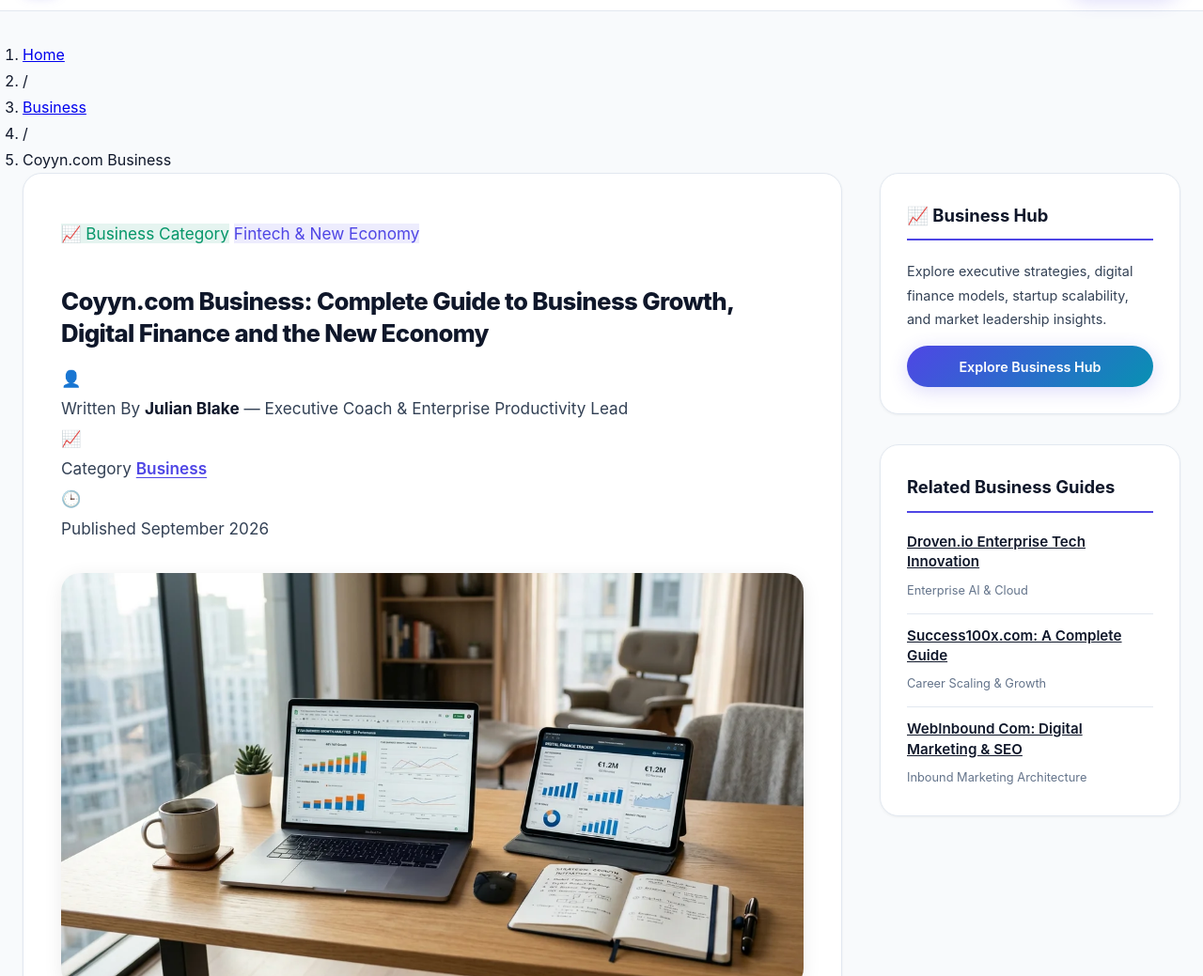
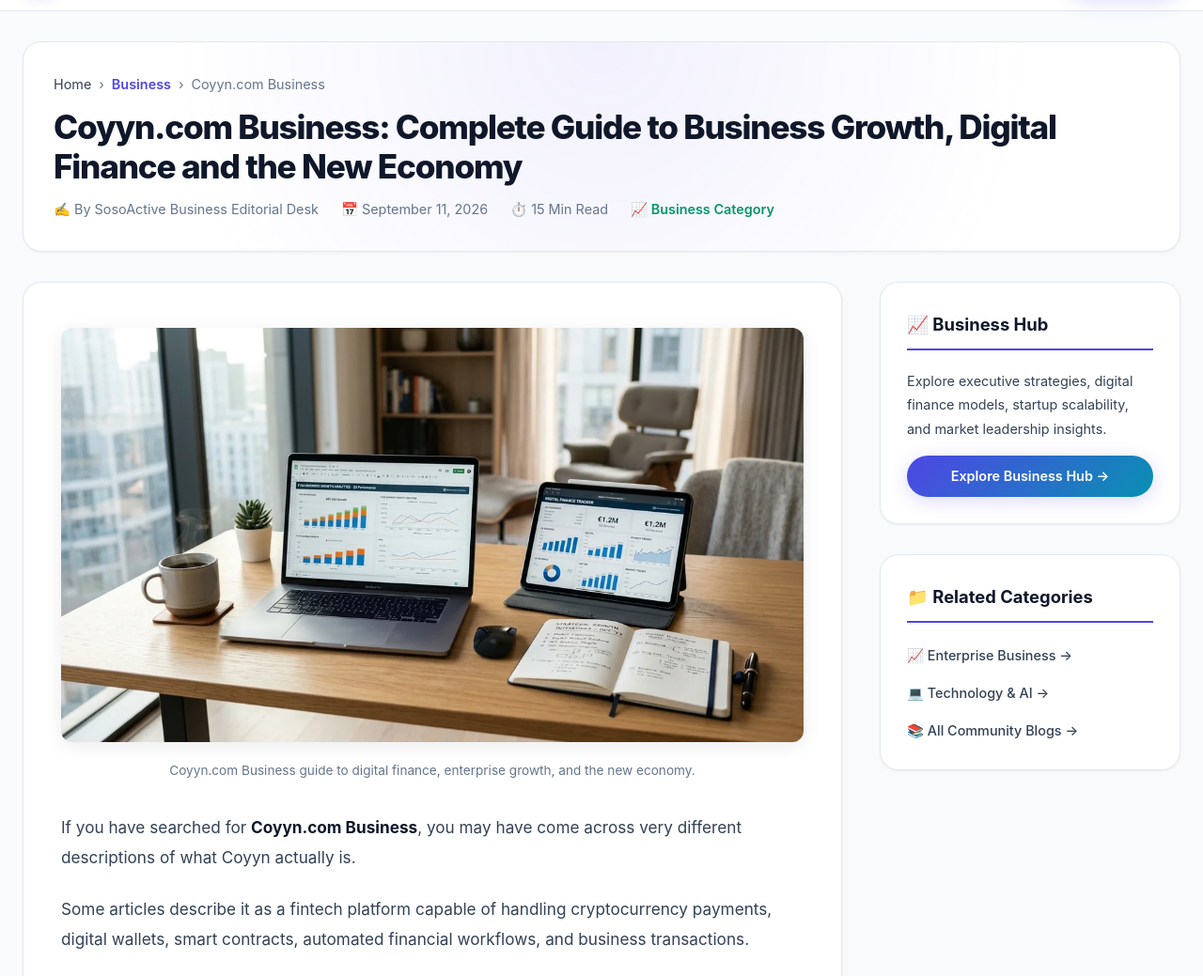
Before and after one commit to trendvibesite-oss/sosoactive, a plain HTML site: page coyyn-com-business.html in a window 1280 px wide. Shown: the part 61-1100 px from the top of the page at 94% size. Drawn offline with Linux system fonts and the light colour scheme.

Commit message:
Fix layout and styling for Coyyn.com Business article matching site design standard

```diff
--- a/coyyn-com-business.html
+++ b/coyyn-com-business.html
@@ -142,62 +142,40 @@
     </div>
   </header>
 
-  <!-- Main Container -->
+  <!-- Main Content Layout -->
   <div class="main-wrapper">
-    <div class="breadcrumb-container" aria-label="Breadcrumb">
-      <ol class="breadcrumb">
-        <li class="breadcrumb-item"><a href="/">Home</a></li>
-        <li class="breadcrumb-separator">/</li>
-        <li class="breadcrumb-item"><a href="/business">Business</a></li>
-        <li class="breadcrumb-separator">/</li>
-        <li class="breadcrumb-item active" aria-current="page">Coyyn.com Business</li>
-      </ol>
-    </div>
-
-    <!-- Article Layout -->
+
+    <!-- Category Breadcrumb Header -->
+    <section class="hero-section" style="padding: 2rem; margin-bottom: 2rem;">
+      <div style="display:flex; align-items:center; gap:0.5rem; font-size:0.9rem; color:var(--text-muted); margin-bottom:0.75rem;">
+        <a href="/" style="color:var(--text-secondary); text-decoration:none;">Home</a> &rsaquo;
+        <a href="/business" style="color:var(--accent-indigo); font-weight:600; text-decoration:none;">Business</a> &rsaquo;
+        <span>Coyyn.com Business</span>
+      </div>
+      <h1 class="hero-title" style="font-size: 2.2rem; margin-bottom: 0.75rem;">
+        Coyyn.com Business: Complete Guide to Business Growth, Digital Finance and the New Economy
+      </h1>
+      <div style="display:flex; gap:1.5rem; flex-wrap:wrap; font-size:0.9rem; color:var(--text-muted); margin-top:0.5rem;">
+        <span>✍️ By SosoActive Business Editorial Desk</span>
+        <span>📅 September 11, 2026</span>
+        <span>⏱️ 15 Min Read</span>
+        <span style="color:var(--accent-emerald); font-weight:600;">📈 Business Category</span>
+      </div>
+    </section>
+
+    <!-- Article Content Layout -->
     <div class="content-layout">
 
       <!-- Primary Article Content -->
       <main class="article-container">
 
         <article class="prose">
-          <header class="article-header">
-            <div class="badge-row">
-              <span class="badge" style="background: rgba(5, 150, 105, 0.1); color: var(--accent-emerald);">📈 Business Category</span>
-              <span class="badge" style="background: rgba(79, 70, 229, 0.1); color: var(--accent-indigo);">Fintech &amp; New Economy</span>
-            </div>
-
-            <h1 class="article-title">Coyyn.com Business: Complete Guide to Business Growth, Digital Finance and the New Economy</h1>
-
-            <div class="article-meta-modern">
-              <div class="meta-item">
-                <span class="meta-icon">👤</span>
-                <div class="meta-text">
-                  <span class="meta-label">Written By</span>
-                  <span class="meta-value"><strong>Julian Blake</strong> — Executive Coach &amp; Enterprise Productivity Lead</span>
-                </div>
-              </div>
-              <div class="meta-item">
-                <span class="meta-icon">📈</span>
-                <div class="meta-text">
-                  <span class="meta-label">Category</span>
-                  <span class="meta-value"><a href="/business">Business</a></span>
-                </div>
-              </div>
-              <div class="meta-item">
-                <span class="meta-icon">🕒</span>
-                <div class="meta-text">
-                  <span class="meta-label">Published</span>
-                  <span class="meta-value">September 2026</span>
-                </div>
-              </div>
-            </div>
-
-            <!-- Featured Hero Image -->
-            <div class="article-featured-image" style="margin: 2rem 0;">
-              <img src="/assets/images/coyyn-business-hero.webp" alt="Coyyn.com Business Guide to Digital Finance, Enterprise Growth and the New Economy" style="width: 100%; border-radius: var(--radius-lg); box-shadow: 0 4px 20px rgba(0,0,0,0.08);" fetchpriority="high">
-            </div>
-          </header>
+
+          <!-- Featured Hero Image -->
+          <figure style="margin: 0 0 2rem 0;">
+            <img src="/assets/images/coyyn-business-hero.webp" alt="Coyyn.com Business Guide to Digital Finance, Enterprise Growth and the New Economy" width="800" height="450" style="width: 100%; height: auto; border-radius: 12px; box-shadow: 0 4px 20px rgba(0,0,0,0.08);" loading="eager" decoding="async">
+            <figcaption style="margin-top: 0.5rem; font-size: 0.85rem; color: var(--text-muted); text-align: center;">Coyyn.com Business guide to digital finance, enterprise growth, and the new economy.</figcaption>
+          </figure>
 
           <p>
             If you have searched for <strong>Coyyn.com Business</strong>, you may have come across very different descriptions of what Coyyn actually is.
@@ -394,9 +372,10 @@
           </p>
 
           <!-- Inline Image 1 -->
-          <div style="margin: 2rem 0;">
-            <img src="/assets/images/coyyn-digital-finance.webp" alt="Digital Finance and Fintech Capital Analytics for Modern Enterprise Growth" style="width: 100%; border-radius: var(--radius-lg); box-shadow: 0 4px 15px rgba(0,0,0,0.06);" loading="lazy">
-          </div>
+          <figure style="margin: 2rem 0;">
+            <img src="/assets/images/coyyn-digital-finance.webp" alt="Digital Finance and Fintech Capital Analytics for Modern Enterprise Growth" width="800" height="450" style="width: 100%; height: auto; border-radius: 12px; box-shadow: 0 4px 15px rgba(0,0,0,0.06);" loading="lazy">
+            <figcaption style="margin-top: 0.5rem; font-size: 0.85rem; color: var(--text-muted); text-align: center;">Digital finance and fintech capital analytics for modern enterprise growth.</figcaption>
+          </figure>
 
           <h3>1. Starting a Business</h3>
 
@@ -729,9 +708,10 @@
           </ul>
 
           <!-- Inline Image 2 -->
-          <div style="margin: 2rem 0;">
-            <img src="/assets/images/coyyn-business-operations.webp" alt="Collaborative Business Strategy and Operations Management in Modern Corporate Workspace" style="width: 100%; border-radius: var(--radius-lg); box-shadow: 0 4px 15px rgba(0,0,0,0.06);" loading="lazy">
-          </div>
+          <figure style="margin: 2rem 0;">
+            <img src="/assets/images/coyyn-business-operations.webp" alt="Collaborative Business Strategy and Operations Management in Modern Corporate Workspace" width="800" height="450" style="width: 100%; height: auto; border-radius: 12px; box-shadow: 0 4px 15px rgba(0,0,0,0.06);" loading="lazy">
+            <figcaption style="margin-top: 0.5rem; font-size: 0.85rem; color: var(--text-muted); text-align: center;">Collaborative business strategy and operations management in a modern corporate workspace.</figcaption>
+          </figure>
 
           <p>
             The relationship between the gig economy and business is becoming increasingly important.
@@ -739,7 +719,7 @@
 
           <p>A freelancer may eventually become:</p>
 
-          <p style="font-weight: 700; color: var(--accent-indigo); text-align: center; padding: 1rem; background: var(--bg-secondary); border-radius: var(--radius-md);">
+          <p style="font-weight: 700; color: var(--accent-indigo); text-align: center; padding: 1rem; background: var(--bg-secondary); border: 1px solid var(--border-color); border-radius: var(--radius-md);">
             Freelancer → Solo business → Small agency → Growing company
           </p>
 
@@ -1426,16 +1406,6 @@
             That is ultimately the most sensible way to approach <strong>Coyyn.com Business</strong>: not as a magic business-growth solution, but as a broad resource for understanding how entrepreneurship, digital finance, technology, investment, and the new economy increasingly fit together.
           </p>
 
-          <!-- Author E-E-A-T Box -->
-          <div id="author-e-e-a-t-box" style="margin-top: 3rem; padding: 1.5rem; background: var(--bg-secondary); border: 1px solid var(--border-color); border-radius: var(--radius-lg); display: flex; gap: 1.25rem; align-items: center;">
-            <div style="font-size: 2.5rem; background: rgba(79,70,229,0.1); width: 64px; height: 64px; display: flex; align-items: center; justify-content: center; border-radius: 50%;">✍️</div>
-            <div>
-              <h4 style="margin: 0 0 0.25rem 0; font-size: 1.1rem; color: var(--text-primary);">About Julian Blake</h4>
-              <p style="margin: 0 0 0.5rem 0; font-size: 0.85rem; color: var(--accent-indigo); font-weight: 600;">Executive Coach &amp; Enterprise Productivity Lead</p>
-              <p style="margin: 0; font-size: 0.9rem; color: var(--text-secondary); line-height: 1.5;">Julian Blake advises growth-stage founders and executives on operational compounding, cognitive productivity systems, and long-range career architecture.</p>
-            </div>
-          </div>
-
         </article>
       </main>
 
@@ -1448,32 +1418,17 @@
           <p style="font-size: 0.9rem; color: var(--text-secondary); margin-bottom: 1rem;">
             Explore executive strategies, digital finance models, startup scalability, and market leadership insights.
           </p>
-          <a href="/business" class="btn-contact" style="width: 100%; justify-content: center;">Explore Business Hub</a>
+          <a href="/business" class="btn-contact" style="width: 100%; justify-content: center;">Explore Business Hub &rarr;</a>
         </div>
 
         <!-- Related Business Articles Widget -->
         <div class="sidebar-widget">
-          <div class="widget-title">Related Business Guides</div>
-          <div class="sidebar-posts">
-            <div class="sidebar-post">
-              <a href="/droven-io-enterprise-tech-innovation" style="font-weight: 600; color: var(--text-primary); font-size: 0.95rem; line-height: 1.4; display: block; margin-bottom: 0.25rem;">
-                Droven.io Enterprise Tech Innovation
-              </a>
-              <span style="font-size: 0.8rem; color: var(--text-muted);">Enterprise AI &amp; Cloud</span>
-            </div>
-            <div class="sidebar-post" style="margin-top: 0.75rem; padding-top: 0.75rem; border-top: 1px solid var(--border-color);">
-              <a href="/success100x-com" style="font-weight: 600; color: var(--text-primary); font-size: 0.95rem; line-height: 1.4; display: block; margin-bottom: 0.25rem;">
-                Success100x.com: A Complete Guide
-              </a>
-              <span style="font-size: 0.8rem; color: var(--text-muted);">Career Scaling &amp; Growth</span>
-            </div>
-            <div class="sidebar-post" style="margin-top: 0.75rem; padding-top: 0.75rem; border-top: 1px solid var(--border-color);">
-              <a href="/webinbound-com" style="font-weight: 600; color: var(--text-primary); font-size: 0.95rem; line-height: 1.4; display: block; margin-bottom: 0.25rem;">
-                WebInbound Com: Digital Marketing &amp; SEO
-              </a>
-              <span style="font-size: 0.8rem; color: var(--text-muted);">Inbound Marketing Architecture</span>
-            </div>
-          </div>
+          <div class="widget-title">📁 Related Categories</div>
+          <ul class="footer-links">
+            <li><a href="/business">📈 Enterprise Business &rarr;</a></li>
+            <li><a href="/tech">💻 Technology &amp; AI &rarr;</a></li>
+            <li><a href="/blogs">📚 All Community Blogs &rarr;</a></li>
+          </ul>
         </div>
 
       </aside>
```
Also changed, not shown: coyyn-com-business/index.html (+43 -88 lines).
